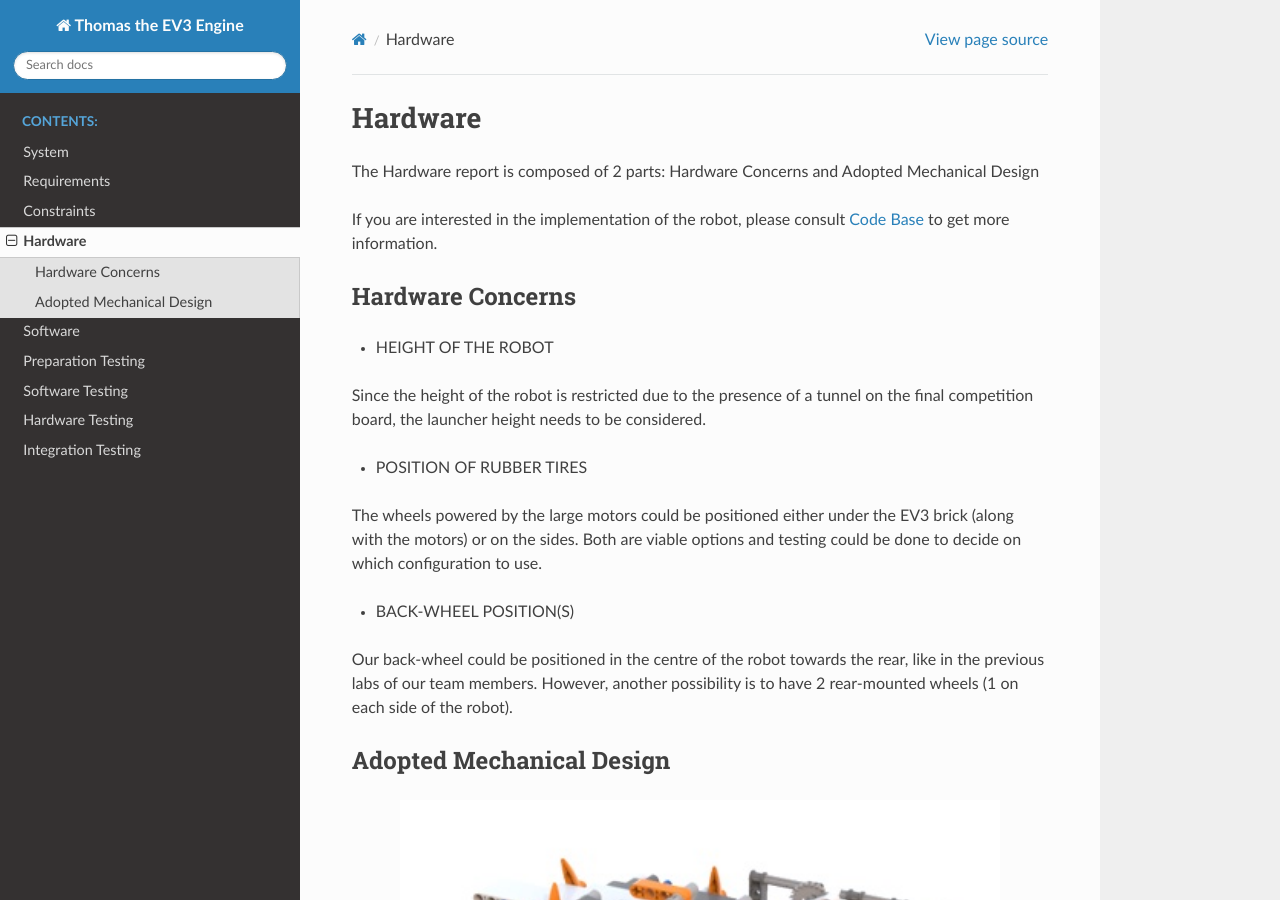
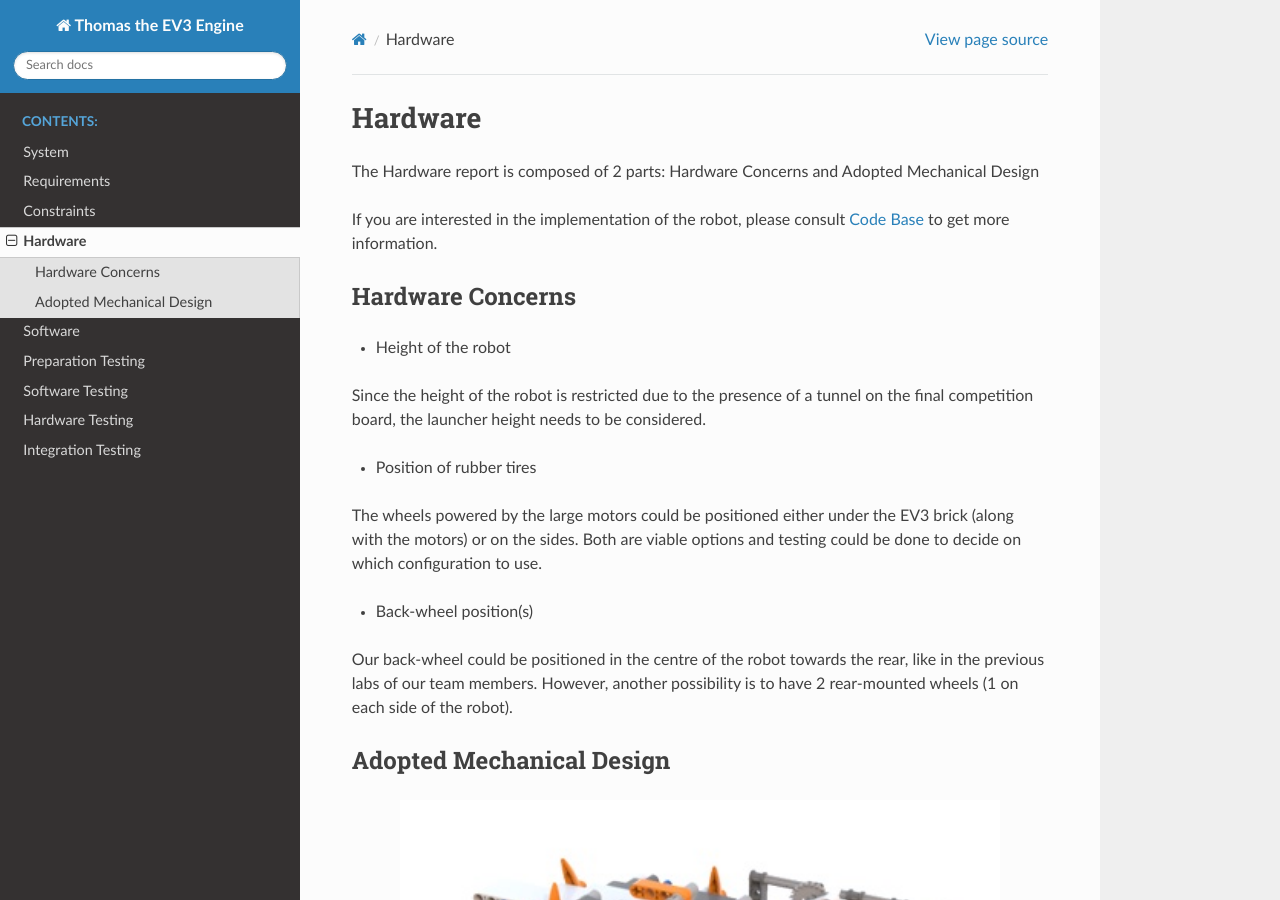
Before and after one commit to haoweiqiu/Thomas-The-EV3-Engine, a Sphinx documentation site: the page built from docs/Hardware.rst, in a window 1280 px wide and 900 px high. Built offline with Sphinx 7.4.7 and the Read the Docs theme 2.0.0, drawn with Linux system fonts in a browser that asks for light colours.

Commit message:
minor fix

```diff
--- a/docs/Hardware.rst
+++ b/docs/Hardware.rst
@@ -11,15 +11,15 @@ If you are interested in the implementation of the robot, please consult `Code B
 Hardware Concerns
 -----------------
 
-- HEIGHT OF THE ROBOT
+- Height of the robot
 
 Since the height of the robot is restricted due to the presence of a tunnel on the final competition board, the launcher height needs to be considered.
 
-- POSITION OF RUBBER TIRES
+- Position of rubber tires
 
 The wheels powered by the large motors could be positioned either under the EV3 brick (along with the motors) or on the sides. Both are viable options and testing could be done to decide on which configuration to use.
 
-- BACK-WHEEL POSITION(S)
+- Back-wheel position(s)
 
 Our back-wheel could be positioned in the centre of the robot towards the rear, like in the previous labs of our team members. However, another possibility is to have 2 rear-mounted wheels (1 on each side of the robot).
 
```
